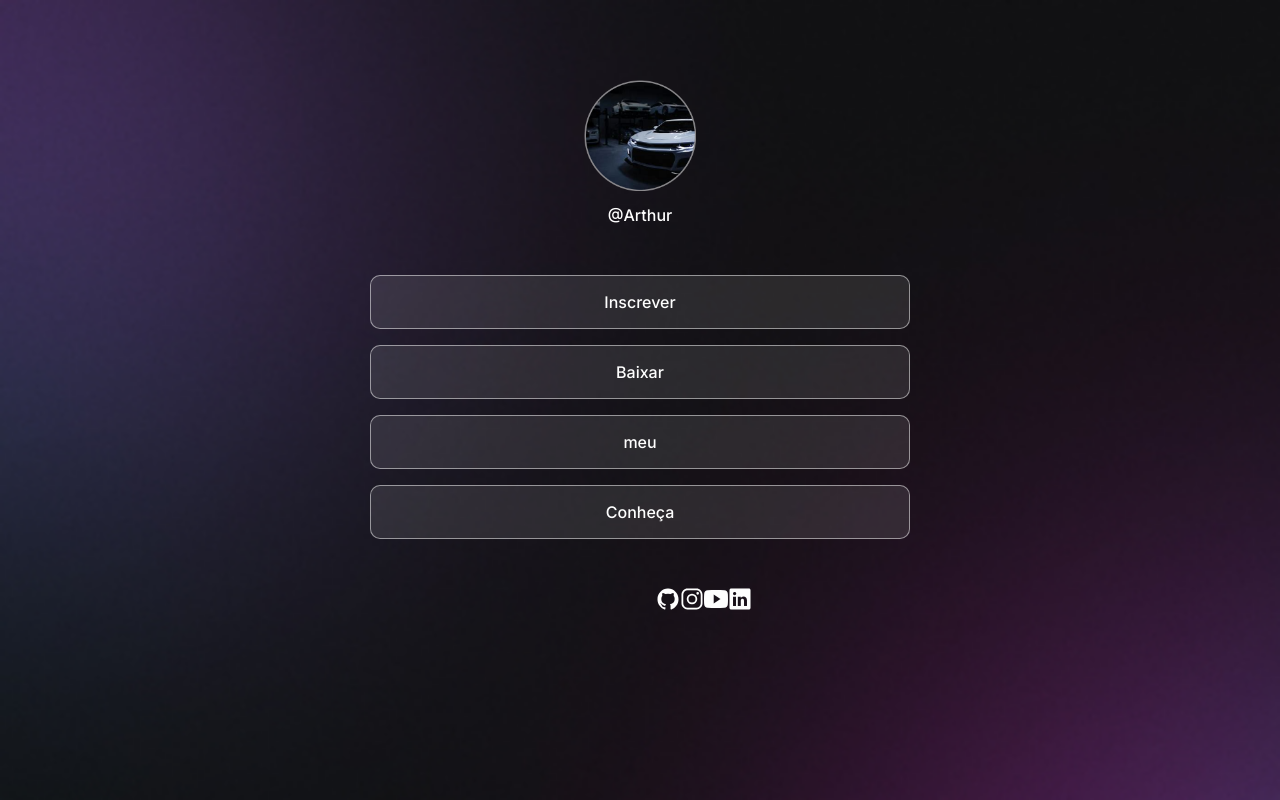
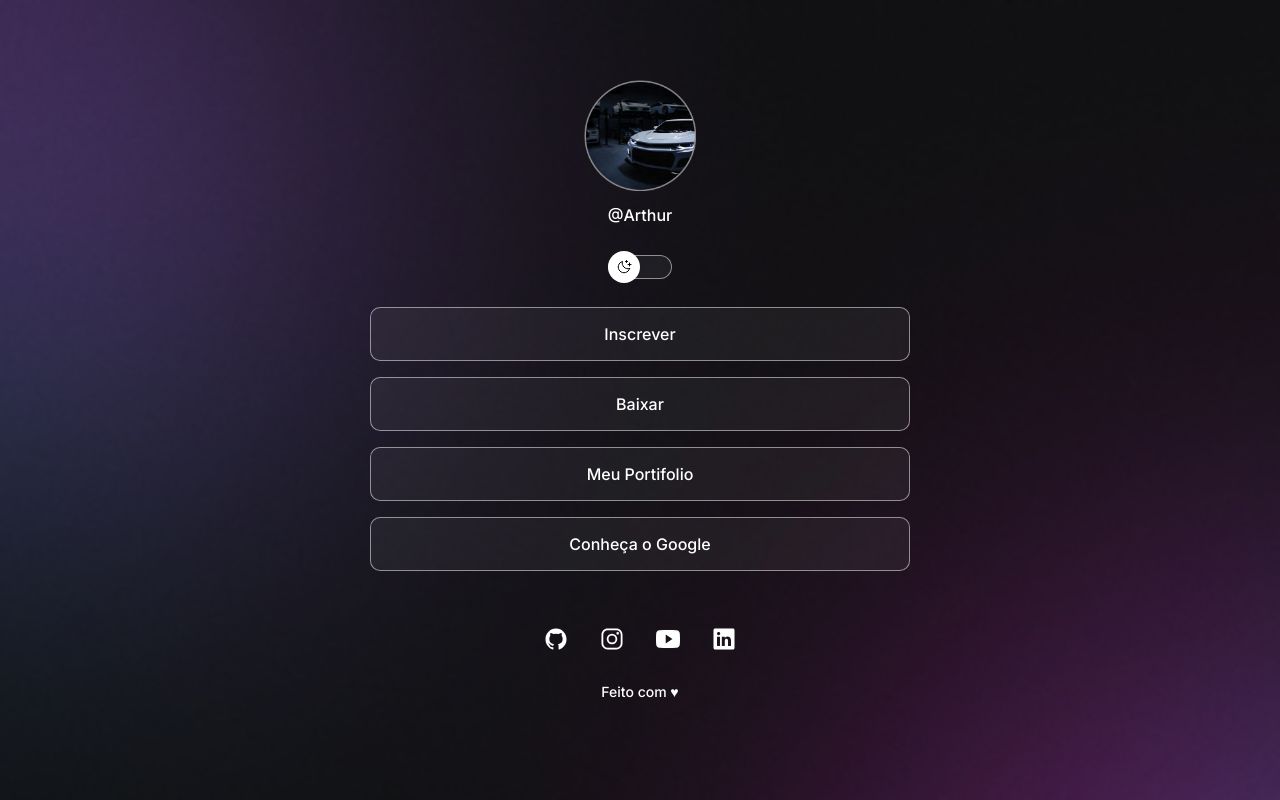
Before and after one commit to Arthurr1007/crsRocketseat, a plain HTML site: page index.html in a window 1280 px wide. Drawn offline with nearby package versions, Linux system fonts and the light colour scheme.

Commit message:
first commit

```diff
--- a/index.html
+++ b/index.html
@@ -1,6 +1,6 @@
 <!DOCTYPE html>
 
-<html lang="pt-br">
+<html class="" lang="pt-br">
 
 <head>
 
@@ -22,31 +22,36 @@
 <img src="./assets/Avatar.png" alt="">
 <p>@Arthur</p>
 </div>
+
+<div id="switch" onclick="toggleMode()">
+    <button></button>
+    <span></span>
+</div>
+
 <ul>
     <li><a href="#">Inscrever</a></li>
     <li><a href="">Baixar</a></li>
-    <li><a href="">meu</a></li>
-    <li><a href="https://Google.com" target="_blank">Conheça</a></li>
+    <li><a href="">Meu Portifolio</a></li>
+    <li><a href="https://Google.com" target="_blank">Conheça o Google</a></li>
 </ul>
 
 <div id="social-links">
 
-    <a href="https://github.com" target="_blank"></a>
-    <a href="https://instagram.com" target="_blank"></a>
-    <a href="https://youtube.com" target="_blank"></a>
-    <a href="https://linkedin.com" target="_blank"></a>
-    <ion-icon name="logo-github"></ion-icon>
-    <ion-icon name="logo-instagram"></ion-icon>
-    <ion-icon name="logo-youtube"></ion-icon>
-    <ion-icon name="logo-linkedin"></ion-icon>
+    <a href="https://github.com" target="_blank"><ion-icon name="logo-github"></ion-icon></a>
+    <a href="https://instagram.com" target="_blank"><ion-icon name="logo-instagram"></ion-icon></a>
+    <a href="https://youtube.com" target="_blank"><ion-icon name="logo-youtube"></ion-icon></a>
+    <a href="https://linkedin.com" target="_blank"><ion-icon name="logo-linkedin"></ion-icon></a>
 
 
 </div>
+
+<footer>Feito com ♥</footer>
 
 </div>
 
 <script type="module" src="https://unpkg.com/ionicons@7.1.0/dist/ionicons/ionicons.esm.js"></script>
 <script nomodule src="https://unpkg.com/ionicons@7.1.0/dist/ionicons/ionicons.js"></script>
+<script src="script.js"></script>
 </body>
 
         </html>
--- /dev/null
+++ b/script.js
@@ -0,0 +1,25 @@
+function toggleMode() {
+
+    //if (html.classList.contais('light')) {
+   //   html.classList.remove('light')
+   //  }    else {
+   //   html.classList.add('light')
+   //  }
+    const html = document.documentElement
+    html.classList.toggle('light')
+
+
+
+    //pegar a tag img
+    const img = document.querySelector("#profile img")
+    //substituir a imagem
+    if(html.classList.contains('light')) {
+       //se tiver light mode, adicionar a iamgem light
+        img.setAttribute('src', './assets/Avatar.png')
+        img.setAttribute('alt', 'Carro Branco")
+    //se tiver sem light mode, manter a imagem normal
+    } else {
+        img.setAttribute('src', './assets/Avatar.png')
+        img.setAttribute('alt', 'Carro preto')
+    }
+}
--- a/style.css
+++ b/style.css
@@ -2,6 +2,25 @@
   margin: 0;
   padding: 0;
   box-sizing: border-box;
+}
+
+:root {
+  --text-color:white;
+  --bg-url: url(./assets/bg-model.jpg);
+  --stroke-color: rgba(255,255,255,0.5);
+  --surface-color: rgba(255,255,255,0.05);
+  --surface-color-hover: rgba(0,0,0, 0.5);
+  --highlight-color: rgba(255,255,255,0.2);
+  --switch-bg-url: url(./assets/moon-stars.svg);
+}
+
+.light {
+  --text-color: black;
+  --bg-url: url(./assets/bg-model-light.jpg);
+  --stroke-color: rgba(0,0,0,0.5);
+  --surface-color: rgba(0,0,0,0.05);
+  --highlight-color: rgba(0,0,0,0.1);
+  --switch-bg-url: url(./assets/sun.svg);
 }
 
 body {
@@ -11,12 +30,12 @@ body {
     background-size:cover;
  */
 
- background: url(assets/bg-model.jpg) no-repeat top center/cover;
+ background: var(--bg-url)no-repeat top center/cover;
 }
 
 body * {
   font-family: 'Inter', sans-serif;
-  color: #fefefe;
+  color: var(--text-color);
 }
 
 #container {
@@ -43,6 +62,43 @@ body * {
   margin-top: 8px;
 }
 
+#switch {
+  margin: 0 auto;
+  margin: 4px auto;
+
+  position: relative;
+  width: 64px;
+}
+
+#switch button {
+  width: 32px;
+  height: 32px;
+  background: white var(--switch-bg-url) no-repeat center;
+  border: 0;
+  border-radius: 50%;
+
+  position: absolute;
+  z-index: 1;
+  top:50%;
+  left: 0;
+  transform: translateY(-50%);
+}
+
+.light #switch button {
+  right: 0 ;
+  left:initial;
+}
+
+#switch span {
+  display: block;
+  width: 64px;
+  height: 24px;
+  background: var(--surface-color);
+  border: 1px solid  var(--stroke-color);
+  -webkit-backdrop-filter:blur(4px);
+  border-radius: 9999px;
+}
+
 ul {
   list-style: none;
   display: flex;
@@ -57,9 +113,9 @@ ul li a {
   justify-content: center;
   align-items: center;
 
-  background: rgba(255, 255, 255, 0.1);
+  background: var(--surface-color);
   padding: 16px 24px;
-  border: 1px solid rgba(255,255,255,0.5);
+  border: 1px solid var(--stroke-color);
   border-radius: 10px;
 
   backdrop-filter:blur (4px);
@@ -71,8 +127,8 @@ ul li a {
 }
 
 ul li a:hover {
-  background: rgba(255, 255, 255, 0.05);
-  border: 1.5px solid white;
+  background: var(--surface-color-hover);
+  border: 1.5px solid var(--text-color);
 
 }
 
@@ -80,7 +136,7 @@ ul li a:hover {
   display: flex;
   justify-content: center;
 
-  padding: 24px 0;
+  padding: 16px 0;
   font-size: 24px;
 }
 
@@ -95,5 +151,10 @@ ul li a:hover {
 }
 
 #social-links a:hover {
-  background: rgba(255 ,255 ,255 ,0.2);
+  background: var(--highlight-color);
 }
+
+footer {
+  text-align: center;
+  font-size: 14px;
+}
```
Also changed, not shown: assets/Avatar-black.jpg (added), assets/moon-stars.svg (added), assets/sun.svg (added), 1 other file.
